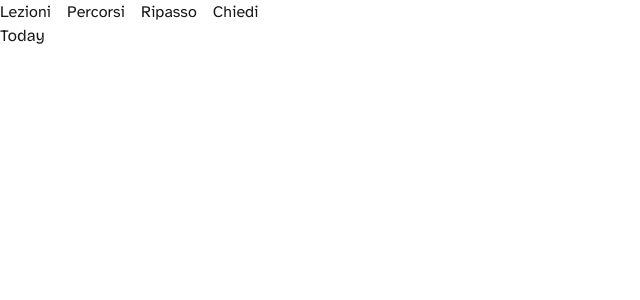
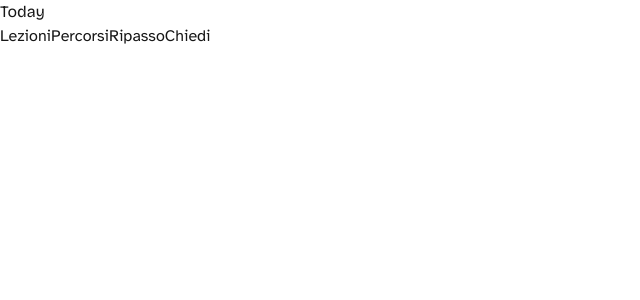
Before and after one commit to BePalm89/be-palm-why, a Next.js app: page / in a window 1280 px wide. Shown: the top 300 px of the page, without its empty margins (0-640 px from the left). Built offline with nearby package versions, Linux system fonts and the light colour scheme.

Commit message:
feat: add tabs layout with main naviagation

```diff
--- a/src/app/(tabs)/layout.tsx
+++ b/src/app/(tabs)/layout.tsx
@@ -1,18 +1,15 @@
 import Link from "next/link";
 
-export default function MainLayout({ children }: LayoutProps<"/">) {
+export default function TabsLayout({ children }: LayoutProps<"/">) {
     return (
         <div>
-            <header>
-                <nav className="flex gap-4">
-                    <Link href="/">Lezioni</Link>
-                    <Link href="/paths">Percorsi</Link>
-                    <Link href="/review">Ripasso</Link>
-                    <Link href="/ask">Chiedi</Link>
-                </nav>
-
-            </header>
             <main> {children}</main>
+            <nav aria-label="Navigazione principale">
+                <Link href="/">Lezioni</Link>
+                <Link href="/paths">Percorsi</Link>
+                <Link href="/review">Ripasso</Link>
+                <Link href="/ask">Chiedi</Link>
+            </nav>
         </div>
 
     )
```
